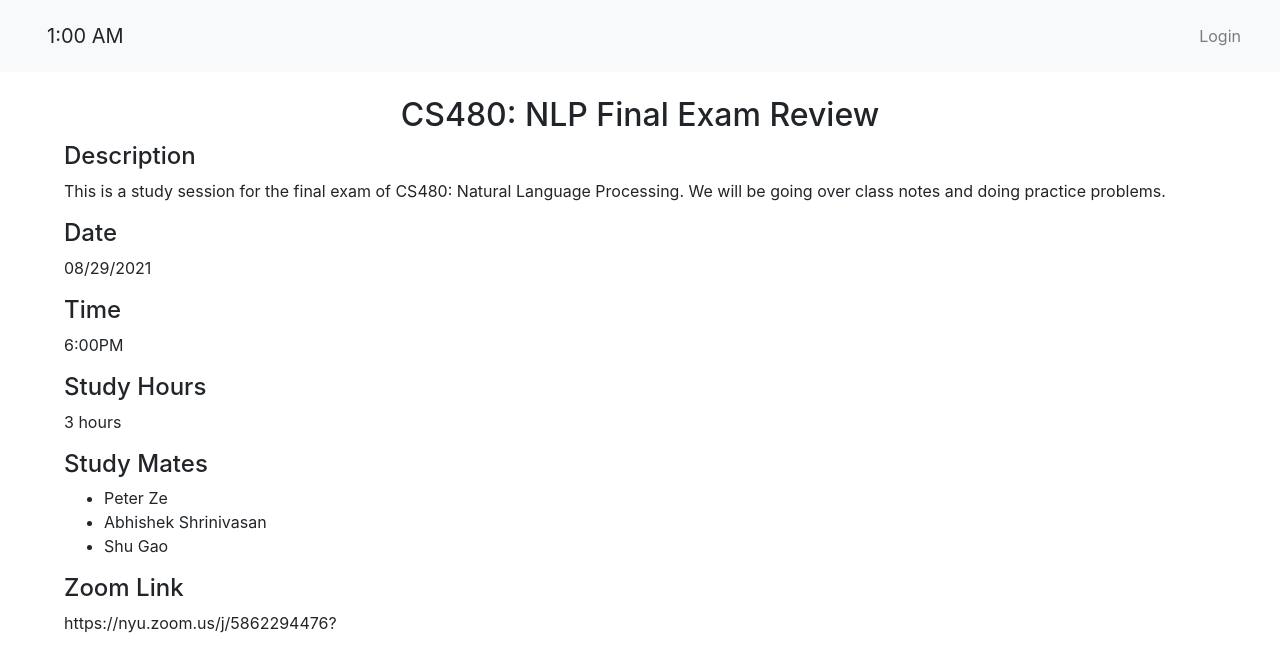
After one commit to peterze123/academuic-app, a Flask app: page /information in a window 1280 px wide. The commit adds this page. Shown: the top 672 px of the page. Run offline with Flask 2, Linux system fonts and the light colour scheme; some libraries are stand-ins or nearby versions.

Commit message:
study session

```diff
--- a/app.py
+++ b/app.py
@@ -15,10 +15,10 @@ app.config.from_mapping(
 db = SQLAlchemy(app)
 
 # applying the blueprints
-import login, schedule
+import tasks, login, schedule
 app.register_blueprint(login.bp)
 app.register_blueprint(schedule.bp)
-
+app.register_blueprint(tasks.bp)
 
 app.add_url_rule('/', endpoint = 'login.index')
 
--- a/login.py
+++ b/login.py
@@ -1,5 +1,5 @@
 from models import Users
-from flask import Blueprint, url_for, redirect, render_template, flash
+from flask import Blueprint, url_for, redirect, render_template, flash, session
 from flask_wtf import FlaskForm
 from wtforms import StringField, SubmitField, IntegerField, validators
 from app import db
@@ -22,6 +22,7 @@ def index():
         if login_user is not None:
             password = login_user.password
             if password is not None:
+                session['id'] = login_user.id;
                 return redirect(url_for('schedule.board'))
             else:
                 flash('wrong password!')
--- /dev/null
+++ b/tasks.py
@@ -0,0 +1,64 @@
+from flask import Blueprint, redirect, render_template, url_for, flash, session, request
+from flask_wtf import FlaskForm
+from wtforms import SubmitField, validators, TextAreaField, StringField
+from wtforms.fields.html5 import TimeField, DateField, IntegerField
+
+import tasks
+from models import Tasks
+from app import db
+from datetime import datetime
+
+#
+bp = Blueprint('tasks', __name__)
+
+# adding tasks for the day, wtForm
+class AddForm(FlaskForm):
+    title = TextAreaField('Title',
+                          [validators.length(max=100), validators.DataRequired(message='Please enter a title')],
+                          render_kw={"rows": 1, "cols": 30})
+    task = TextAreaField('Description',
+                         [validators.length(max = 200), validators.DataRequired(message='Please enter a description')],
+                         render_kw = {"rows": 5, "cols": 30})
+    date= DateField('Date', format='%Y-%m-%d', default=datetime.now())
+    time= TimeField('Time', format='%H:%M', default=datetime.now())
+    submit = SubmitField('Create')
+    persons= IntegerField(0)
+    zoom= StringField()
+    hours = IntegerField(0)
+
+# delete tasks
+class DeleteTaskForm(FlaskForm):
+    submit = SubmitField('Join')
+
+# after implementing the login functions change 'foo' tp session['name']
+@bp.route('/board', methods = ['GET', 'POST'])
+def board():
+    t = Tasks.query.filter_by(name = 'foo')
+    #
+    return render_template('my_board.html', t = t, name = 'foo')
+
+@bp.route('/information', methods = ['GET', 'POST'])
+def information():
+    return render_template('info.html')
+
+@bp.route('/create', methods = ['GET','POST'])
+def create():
+    form = AddForm()
+    #
+    if form.validate_on_submit():
+        URL = url_for('tasks.board')
+        #
+        t = Tasks(name = 'foo',
+                  content = form.task.data,
+                  time = str(form.time.data),
+                  date=str(form.date.data),
+                  title=form.title.data,
+                  numPersons=form.persons.data,
+                  numHours=form.hours.data,
+                  zoom=form.zoom.data)
+
+        db.session.add(t)
+        db.session.commit()
+        #
+        return redirect(url_for("tasks.information"))
+    return render_template('create.html', form = form)
--- a/templates/base.html
+++ b/templates/base.html
@@ -20,7 +20,9 @@
                 <ul id = 'nav-container' class = 'navbar-nav'>
                     <li class = 'nav-item'><a id = 'login' href = " {{url_for('login.index')}}" class='nav-link'>Login</a></li>
                     <li class = 'nav-item'><a id = 'signup' href = "#" class='nav-link'>Signup</a></li>
-                    <li class = 'nav-item'><a id = 'session' href = "#" class='nav-link'>Your Session</a></li>
+                    <li class = 'nav-item'><a id = 'session' href = "{{url_for('tasks.board')}}" class='nav-link'>Study Session</a></li>
+                    <li class = 'nav-item'><a id = 'create' href = "{{url_for('tasks.create')}}" class='nav-link'>Create</a></li>
+                    <li class = 'nav-item'><a id = 'schedule' href = "{{url_for('schedule.board')}}" class='nav-link'>Schedule</a></li>
                 </ul>
             </nav>
             </div>
@@ -43,15 +45,20 @@
     {% endblock main %}
     </body>
     <script>
+        $("#create").hide();
+        $('#schedule').hide();
         $(document).ready(function(){
-            if (window.location.href.indexOf("board") == -1){
-                $("#create").hide();
+            if (window.location.href.indexOf("board") > 0){
+                $("#create").show();
             }
             if (window.location.href.indexOf("schedule") == -1){
                 $("#session").hide();
             }
             if (window.location.href.indexOf("login") == -1){
                 $("#signup").hide();
+            }
+            if (window.location.href.indexOf("board") > 0 || window.location.href.indexOf("create") > 0){
+                $("#schedule").show();
             }
         })
         $('#time-now').html(new Date().toLocaleTimeString('en-US',{
--- /dev/null
+++ b/templates/info.html
@@ -0,0 +1,34 @@
+{% extends "base.html" %}
+{% block main %}
+    <h2 id = 'title'>CS480: NLP Final Exam Review</h2>
+    <div id="information">
+        <h4>Description</h4>
+        <p>This is a study session for the final exam of CS480: Natural Language Processing. We will be going over class notes and doing practice problems.</p>
+        <h4>Date</h4>
+        <p>08/29/2021</p>
+        <h4>Time</h4>
+        <p>6:00PM</p>
+        <h4>Study Hours</h4>
+        <p>3 hours</p>
+        <h4>Study Mates</h4>
+        <ul>
+            <li>Peter Ze</li>
+            <li>Abhishek Shrinivasan</li>
+            <li>Shu Gao</li>
+        </ul>
+        <h4>Zoom Link</h4>
+        <p>https://nyu.zoom.us/j/5862294476?</p>
+    </div>
+
+
+<style>
+    #title{
+        text-align: center;
+    }
+    #information{
+        position: relative;
+        margin-left: 5%;
+    }
+
+</style>
+{% endblock main %}
```
Also changed, not shown: models.py (+5 -2 lines), templates/create.html (+12 -1 lines), templates/my_board.html (+6 -4 lines), data.db.
